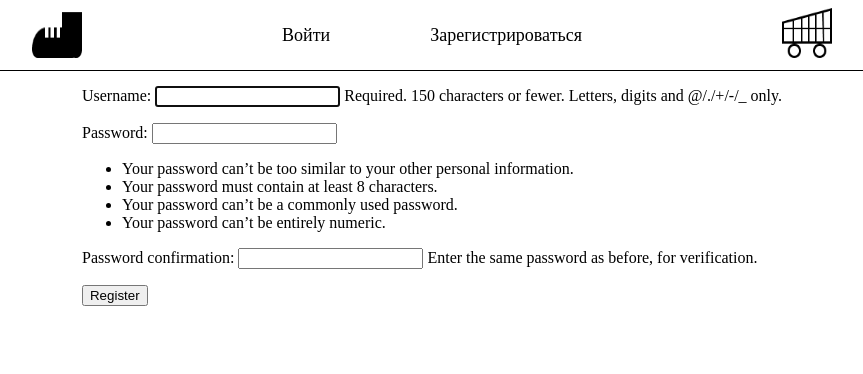
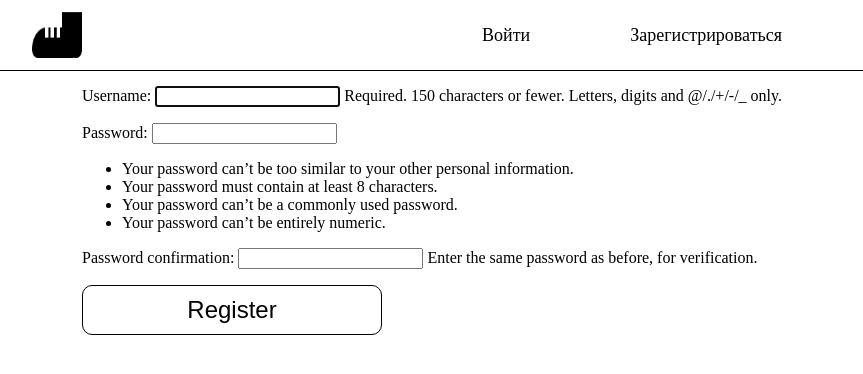
Before and after one commit to Simbircit/SneakerShop, a Django app: page /register/ in a window 1280 px wide. Shown: the top 374 px of the page, without its empty margins (208-1071 px from the left). Run offline with Django 5.2, Linux system fonts and the light colour scheme.

Commit message:
Mini update

```diff
--- a/shapp/static/shapp/script.js
+++ b/shapp/static/shapp/script.js
@@ -1,5 +1,6 @@
 const cart = document.getElementById('cart');
 const cart_box = document.getElementById('cart_box');
+const cart_button = document.getElementById('cart_button')
 
 cart.addEventListener('click', open_cart);
 
@@ -12,3 +13,9 @@ function open_cart(){
     }
 }
 open_cart()
+
+cart_button.addEventListener('click', buy);
+
+function buy(){
+    alert('Покупка совершена')
+}
--- a/shapp/static/shapp/style.css
+++ b/shapp/static/shapp/style.css
@@ -88,6 +88,18 @@ main{
     background-color: white;
     font-size: 24px;
 }
+button{
+    width:300px;
+    height: 50px;
+    display: flex;
+    flex-direction: row;
+    justify-content: center;
+    align-items: center;
+    border: 1px solid black;
+    border-radius: 10px;
+    background-color: white;
+    font-size: 24px;
+}
 .firm{
     margin-top: 10px;
     text-decoration: none;
--- a/shapp/templates/registration/login.html
+++ b/shapp/templates/registration/login.html
@@ -47,7 +47,7 @@
                 <form method="post">
                     {% csrf_token%}
                     {{ form.as_p}}
-                    <button type="submit" value="send">Register</button>
+                    <button type="submit" value="send">Login</button>
                 </form>
             </section>
         </main>
--- a/shapp/templates/shapp/main.html
+++ b/shapp/templates/shapp/main.html
@@ -34,7 +34,7 @@
                         <form method="post" enctype="multipart/form-data">
                             {% csrf_token%}
                             {{form.as_p}}
-                            <button type="submit" class="cart_button">Купить</button>
+                            <button type="submit" class="cart_button" id="cart_button">Купить</button>
                         </form>
                     </section>
                 </div>
--- a/shapp/templates/shapp/register.html
+++ b/shapp/templates/shapp/register.html
@@ -18,12 +18,6 @@
                 <h2 class="header_leaks">{{ user.username }}</h2>
                     <a class="header_leaks" href="{%url 'logout'%}">EXIT</a>
                 </div>
-                {%else%}
-                <div class="header_box">
-                    <a class="header_leaks" href="{%url 'login'%}">Войти</a>
-                    <a class="header_leaks" href="{%url 'register'%}">Зарегистрироваться</a>
-                </div>
-                {%endif%}
                 <div class="cart_div">
                     <img src="{%static 'shapp/images/cart.png'%}" alt="" class="logo_img" id="cart">
                     <section class="cart_box" id="cart_box">
@@ -40,6 +34,12 @@
                         <a class="" href="" id="">Купить</a>
                     </section>
                 </div>
+                {%else%}
+                <div class="header_box">
+                    <a class="header_leaks" href="{%url 'login'%}">Войти</a>
+                    <a class="header_leaks" href="{%url 'register'%}">Зарегистрироваться</a>
+                </div>
+                {%endif%}
             </nav>
         </header>
         <main>
--- a/shapp/templates/shapp/sneakers.html
+++ b/shapp/templates/shapp/sneakers.html
@@ -40,7 +40,7 @@
                         <form method="post" enctype="multipart/form-data">
                             {% csrf_token%}
                             {{form.as_p}}
-                            <button type="submit" class="cart_button">Купить</button>
+                            <button type="submit" class="cart_button" id="cart_button">Купить</button>
                         </form>
                     </section>
                 </div>
```
Also changed, not shown: db.sqlite3.
